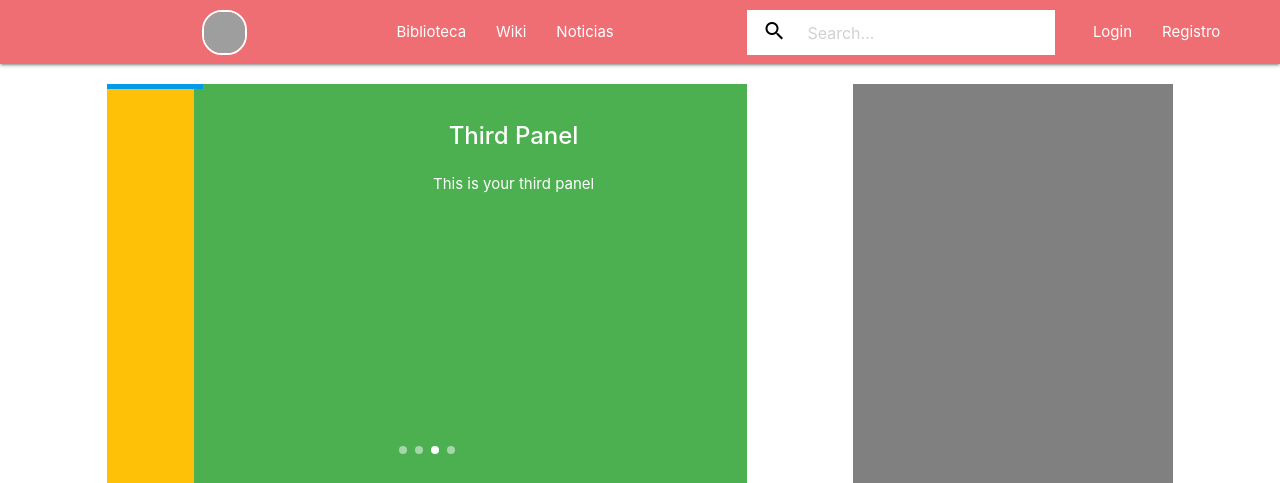
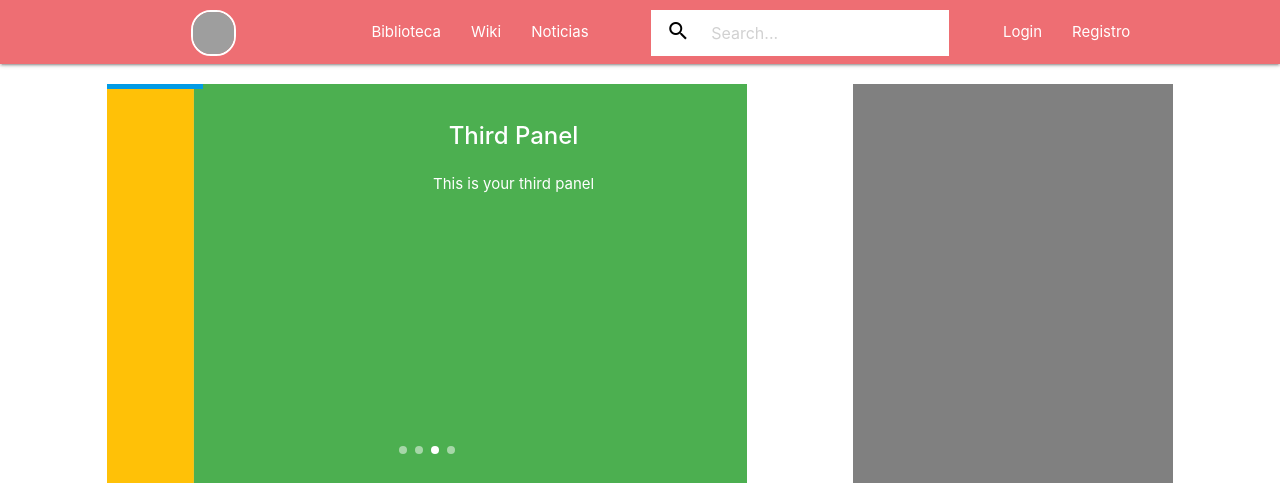
Before and after one commit to CristianUrrea/ReadZone, a PHP site: page /home.php in a window 1280 px wide. Shown: the top 483 px of the page. Run offline with PHP 8.4, Linux system fonts and the light colour scheme; some libraries are stand-ins or nearby versions; grey boxes are pictures that could not be loaded.

Commit message:
Add files via upload
Actualización del nav

```diff
--- a/css/home.css
+++ b/css/home.css
@@ -1,12 +1,16 @@
 /*################ BAR NAV ################*/
 #input-search-nav-home, #image-profile-nav {
   margin-top: 10px;
-  height: 45px;
+  height: 45.5px;
 }
 #image-profile-nav {
   width: 45px;
   border-radius: 20px;
   border: solid 2px;
+}
+ #div-nav-home-logo, #div-ul-nav-home-other ul, #div-ul-nav-home-input, #div-ul-nav-home-access {
+  display: flex;
+  justify-content: center;
 }
 /*################ CONTENT  ################*/
 #divFather, #divFather2 {
--- a/home.php
+++ b/home.php
@@ -17,11 +17,13 @@
     <!--################ BAR NAV ################-->
     <!-- Bar nav desktop -->
     <header>
+        <div class="navbar-fixed">
             <nav class="nav-wrapper">
-            <div class="">
                 <div class="row">
-                    <div class="col s12 m1 l2">
-                      <div class="right">
+                  <div class="col s12 m2 l1">
+                  </div>
+                    <div class="col s12 m2 l2">
+                        <div id="div-nav-home-logo">
                             <img id="image-profile-nav" class="brand-logo" src="https://vignette.wikia.nocookie.net/mahouka-koukou-no-rettousei/images/0/0c/Shiba_Tatsuya_Light_nOvel.png/revision/latest?cb=20160101144521" style="">
                             <!--<a href="#" class="brand-logo white-text">Logo</a>-->
                         </div>
@@ -29,15 +31,15 @@
                             <i class="material-icons white-text">menu</i>
                         </a>
                     </div>
-                    <div class="col s12 m5 l4">
-                        <ul id="ul-nav-home" class="right hide-on-med-and-down">
+                    <div id="div-ul-nav-home-other" class="col s12 m4 l3">
+                        <ul class="hide-on-med-and-down">
                             <li><a href="#" class="white-text">Biblioteca</a></li>
                             <li><a href="#" class="white-text">Wiki</a></li>
                             <li><a href="#" class="white-text">Noticias</a></li>
                         </ul>
                     </div>
-                    <div class="col s12 m4 l4">
-                        <ul id="ul-nav-home" class=" right hide-on-med-and-down">
+                    <div id="div-ul-nav-home-input" class="col s12 m4 l3">
+                        <ul class="hide-on-med-and-down">
                             <li>
                                 <form>
                                     <div class="input-field">
@@ -54,15 +56,18 @@
                     <img id="image-profile-nav" src="https://vignette.wikia.nocookie.net/mahouka-koukou-no-rettousei/images/0/0c/Shiba_Tatsuya_Light_nOvel.png/revision/latest?cb=20160101144521" style="">
                  </div>
                  -->
-                    <div class="col s12 m2 l2">
-                      <ul id="ul-nav-home" class="center hide-on-med-and-down">
+                    <div id="div-ul-nav-home-access" class="col s12 m2 l2">
+                        <ul class="hide-on-med-and-down">
                             <li><a href="#" class="white-text">Login</a></li>
                             <li><a href="#" class="white-text">Registro</a></li>
                         </ul>
                     </div>
+                    <div class="col s12 m2 l1">
                     </div>
                 </div>
+
             </nav>
+        </div>
         <!-- Bar nav mobile -->
         <ul class="sidenav" id="mobile-nav">
             <li><a href="#">Biblioteca</a></li>
```
Lines whose indentation alone changed are shown as unchanged.
